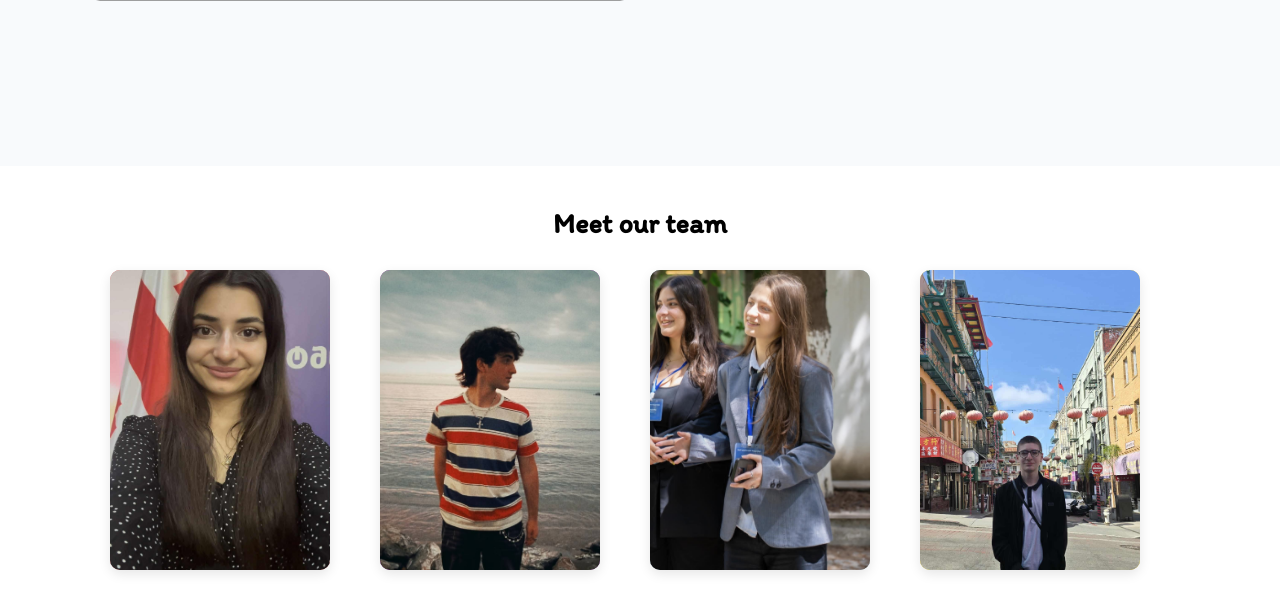
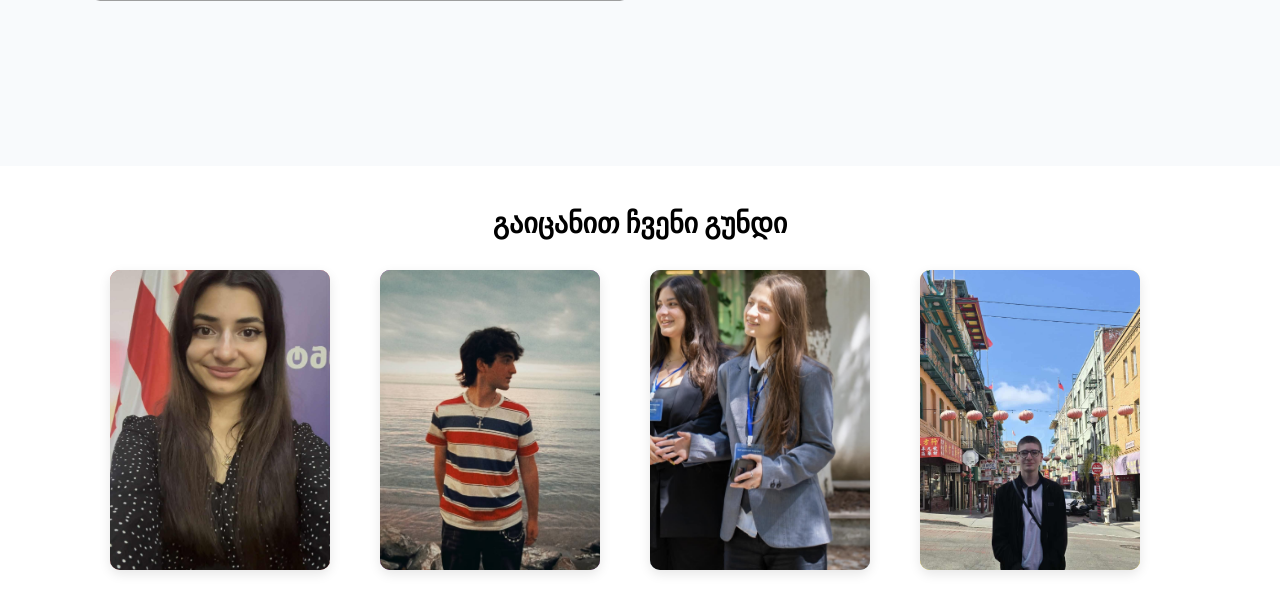
Before and after one commit to sabuka-dumbo/RIseLab, a Django app: page / in a window 1280 px wide. Shown: the part 2845-3454 px from the top of the page. Run offline with Django 5.2, Linux system fonts and the light colour scheme; data that the repository does not hold is empty; grey boxes are pictures that could not be loaded.

Commit message:
Aug 19, 2025, 9:19 AM

```diff
--- a/app/templates/index.html
+++ b/app/templates/index.html
@@ -135,7 +135,7 @@
         </section>
 
                <section class="team-section">
-            <h2>Meet our team</h2>
+            <h2>გაიცანით ჩვენი გუნდი</h2>
             <div class="team-grid">
 
                 <div class="team-card right">
```
